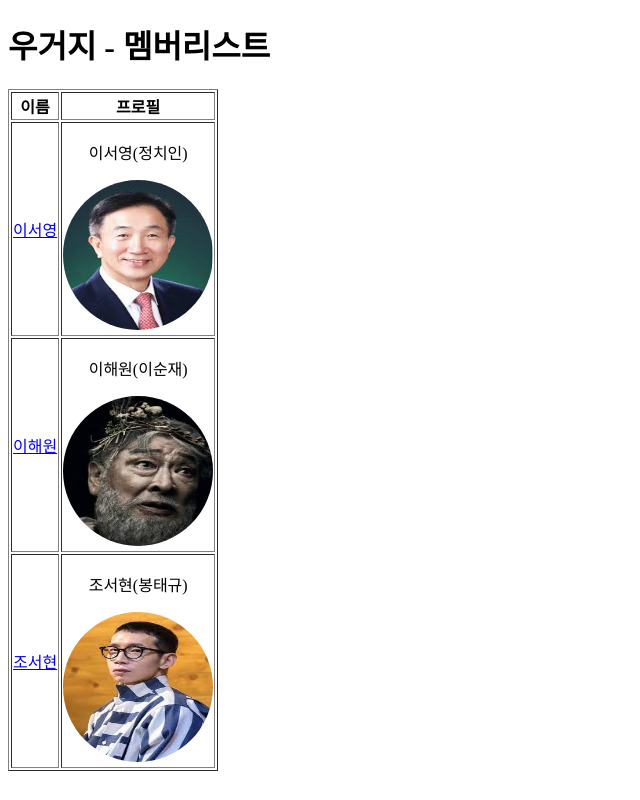
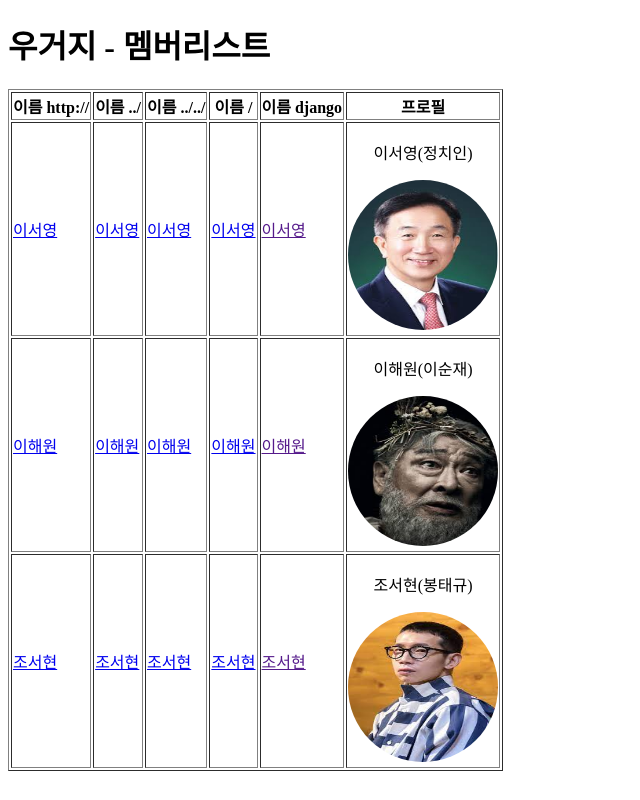
Before and after one commit to bhark065/Django-study, a Django app: a page that uses NetworkProgrammig_240318_helloidol/ugeoji/templates/ugeoji/멤버리스트.html in a window 1280 px wide. Shown: the whole page, without its empty margins (0-640 px from the left). Run offline with Django 4.2, Linux system fonts and the light colour scheme.

Commit message:
Add link to detail page

```diff
--- a/NetworkProgrammig_240318_helloidol/ugeoji/templates/ugeoji/멤버리스트.html
+++ b/NetworkProgrammig_240318_helloidol/ugeoji/templates/ugeoji/멤버리스트.html
@@ -12,14 +12,23 @@
     <h1>{{ members.0.group_name }} - 멤버리스트</h1>
     <table border="1">
         <tr>
-            <th>이름</th>
+            <th>이름 http://</th>
+            <th>이름 ../</th>
+            <th>이름 ../../</th>
+            <th>이름 /</th>
+            <th>이름 django</th>
             <th>프로필</th>
         </tr>
 
         {# members에서 하나씩 꺼내어 member에 넣자 #}
         {% for member in members%}
             <tr>
+                {# 멤버 이름에 링크 : 우거지/이름/ #}
+                <td> <a href="http://localhost:8000/ugeoji/{{ member.name }}/">{{ member.name }}</a> </td>
+                <td> <a href="../{{ member.name }}">{{ member.name }}</a> </td>
                 <td> <a href="../../ugeoji/{{ member.name }}">{{ member.name }}</a> </td>
+                <td> <a href="/ugeoji/{{ member.name }}/">{{ member.name }}</a> </td>
+                <td> <a href="">{{ member.name }}</a> </td>
                 <td>
                     <p style="text-align: center">{{ member.nick_name }}</p>
                     {% load static %} <img src="{% static member.img_src %}" style="width: 150px; height: 150px; border-radius: 50%">
```
